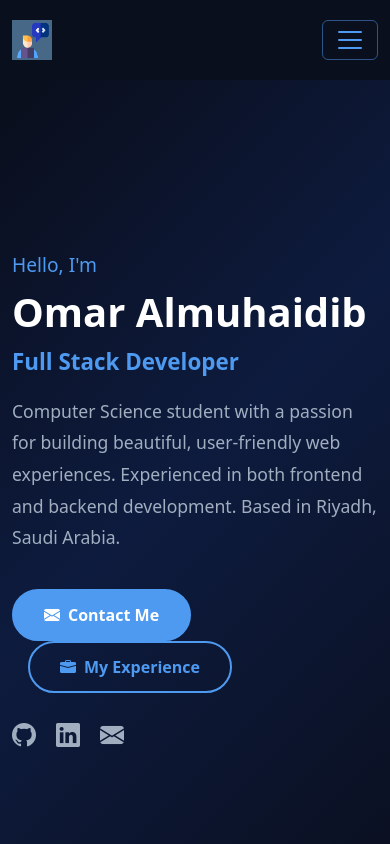
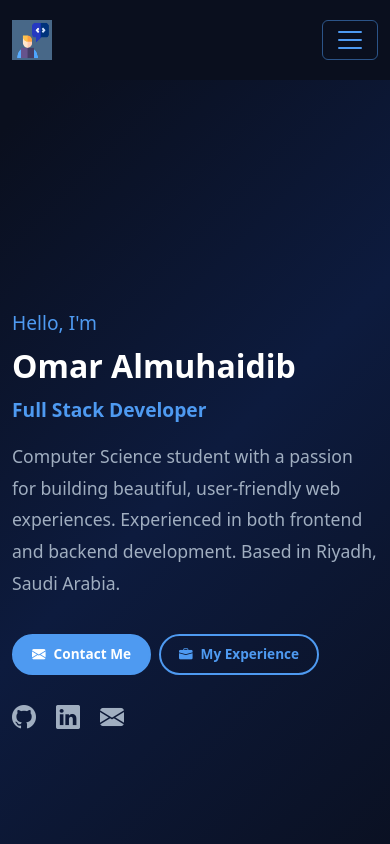
Before and after one commit to 3mro4/my-portfolio, an Angular app: page / in a window 390 px wide. Shown: the top 844 px of the page. Built offline with nearby package versions, Linux system fonts and the light colour scheme.

Commit message:
fix the responsive web for phone

```diff
--- a/src/app/components/hero/hero.css
+++ b/src/app/components/hero/hero.css
@@ -53,6 +53,13 @@
   color: #4e9af1;
 }
 
+.hero-buttons {
+  display: flex;
+  flex-wrap: wrap;
+  gap: 15px;
+  align-items: center;
+}
+
 .btn-outline-custom {
   background-color: transparent;
   color: #4e9af1;
@@ -84,6 +91,13 @@
 
 /* Responsive */
 @media (max-width: 768px) {
-  .hero-name { font-size: 2.5rem; }
-  .hero-title { font-size: 1.4rem; }
+  .hero-name { font-size: 2rem; }
+  .hero-title { font-size: 1.2rem; }
+  #hero { padding-top: 100px; }
+
+  .btn-primary-custom,
+  .btn-outline-custom {
+    padding: 8px 18px;
+    font-size: 0.85rem;
+  }
 }
--- a/src/app/components/hero/hero.html
+++ b/src/app/components/hero/hero.html
@@ -16,11 +16,11 @@
         <p class="hero-desc">{{ lang.t().hero.desc }}</p>
 
         <!-- Buttons -->
-        <div class="hero-buttons">
+<div class="hero-buttons d-flex flex-row flex-wrap gap-2 align-items-center">
   <a href="#contact" class="btn btn-primary-custom">
     <i class="bi bi-envelope-fill me-2"></i>{{ lang.t().hero.contactBtn }}
   </a>
-          <a href="#experience" class="btn btn-outline-custom ms-3">
+  <a href="#experience" class="btn btn-outline-custom">
     <i class="bi bi-briefcase-fill me-2"></i>{{ lang.t().hero.experienceBtn }}
   </a>
 </div>
```
Also changed, not shown: src/app/components/navbar/navbar.css (+13 -0 lines). Lines whose indentation alone changed are shown as unchanged.
